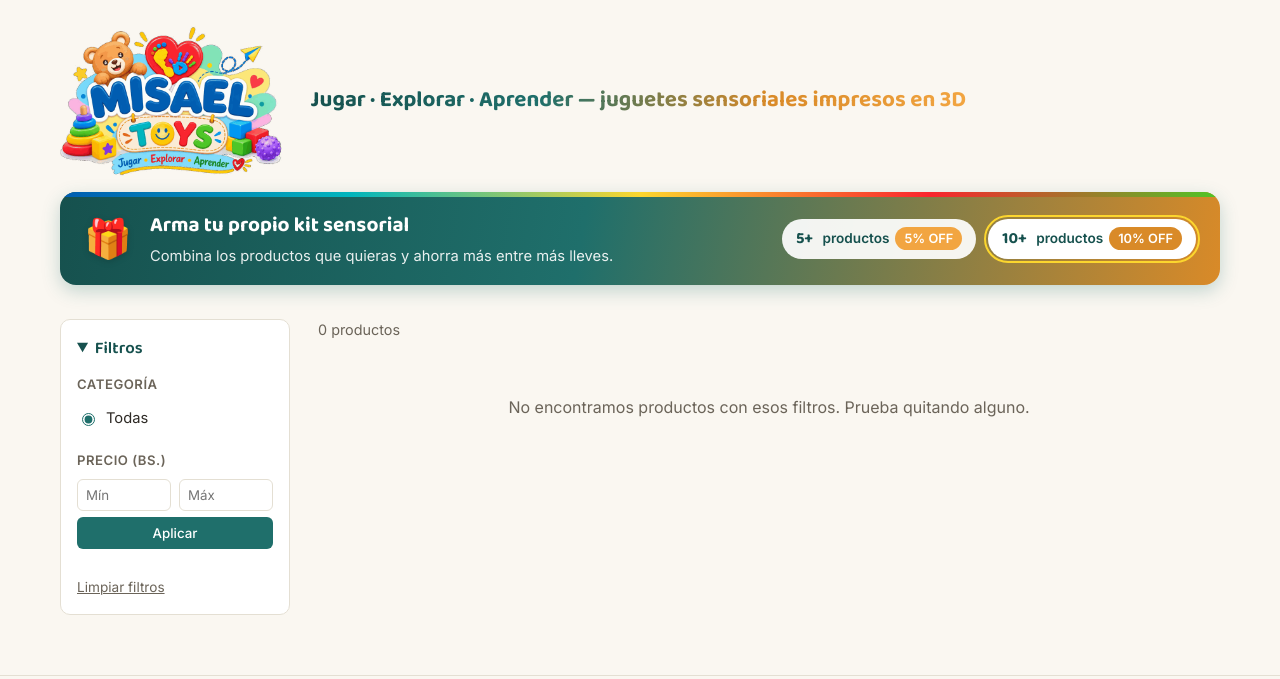
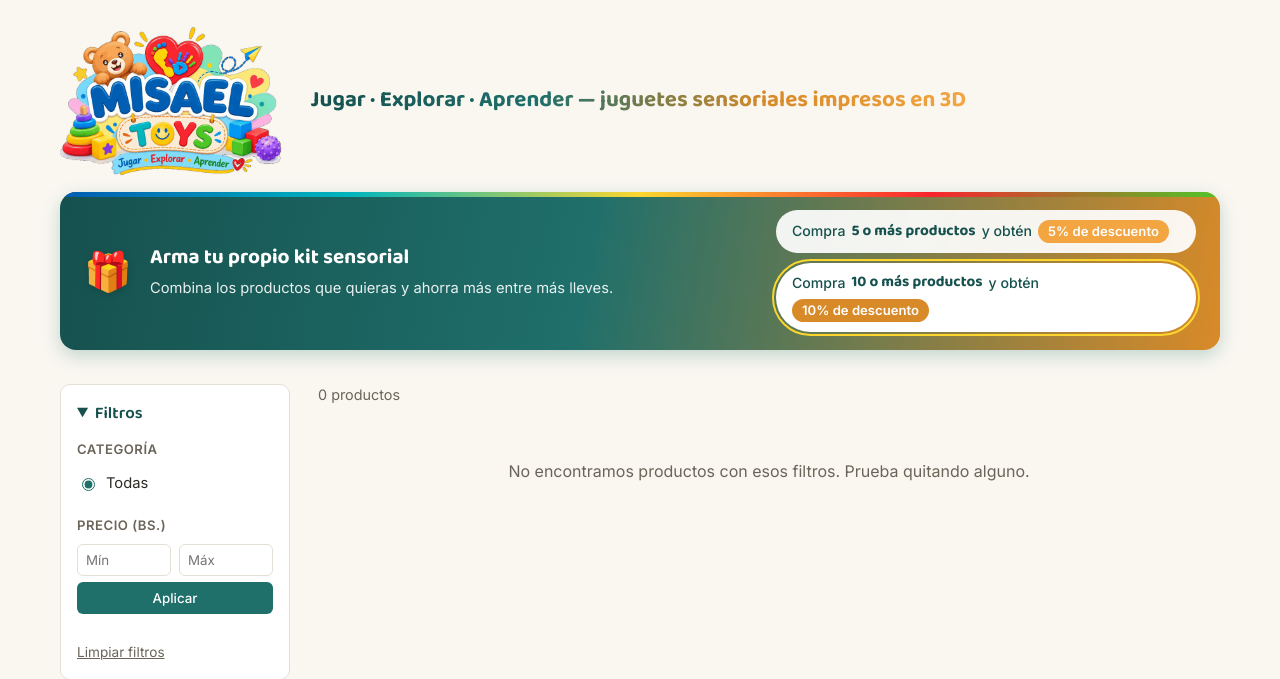
Before and after one commit to casoval/misael_toys, a Django app: page / in a window 1280 px wide. Shown: the part 68-747 px from the top of the page. Run offline with Django 5.2, Linux system fonts and the light colour scheme; data comes from the database, SQL or seed files in the repository; data that the repository does not hold is empty; some libraries are stand-ins or nearby versions.

Commit message:
Texto explícito en banner de descuento por kit

```diff
--- a/static/css/style.css
+++ b/static/css/style.css
@@ -214,35 +214,41 @@ a:hover { color: var(--teal-dark); }
 
 .promo-tiers {
   display: flex;
-  gap: 12px;
-  flex-wrap: wrap;
+  flex-direction: column;
+  gap: 10px;
+  flex: 1 1 320px;
+  max-width: 420px;
 }
 
 .promo-tier {
   display: flex;
   align-items: center;
   gap: 6px;
+  flex-wrap: wrap;
   background: rgba(255,255,255,0.92);
   color: var(--teal-dark);
-  font-size: 0.85rem;
-  font-weight: 600;
-  padding: 8px 14px;
+  font-size: 0.88rem;
+  font-weight: 500;
+  padding: 10px 16px;
   border-radius: 999px;
-  white-space: nowrap;
+  white-space: normal;
+  line-height: 1.3;
 }
 
 .promo-tier strong {
   font-family: 'Baloo 2', 'Inter', sans-serif;
-  font-size: 1rem;
+  font-weight: 700;
+  font-size: 0.95rem;
 }
 
 .promo-descuento {
   background: var(--marigold);
   color: #fff;
   font-weight: 700;
-  padding: 2px 9px;
+  padding: 3px 10px;
   border-radius: 999px;
-  font-size: 0.8rem;
+  font-size: 0.82rem;
+  white-space: nowrap;
 }
 
 .promo-tier-destacado {
--- a/templates/catalogo/home.html
+++ b/templates/catalogo/home.html
@@ -19,10 +19,10 @@
     </div>
     <div class="promo-tiers">
       <span class="promo-tier">
-        <strong>5+</strong>&nbsp;productos <span class="promo-descuento">5% OFF</span>
+        Compra <strong>5 o más productos</strong> y obtén <span class="promo-descuento">5% de descuento</span>
       </span>
       <span class="promo-tier promo-tier-destacado">
-        <strong>10+</strong>&nbsp;productos <span class="promo-descuento">10% OFF</span>
+        Compra <strong>10 o más productos</strong> y obtén <span class="promo-descuento">10% de descuento</span>
       </span>
     </div>
   </div>
```
